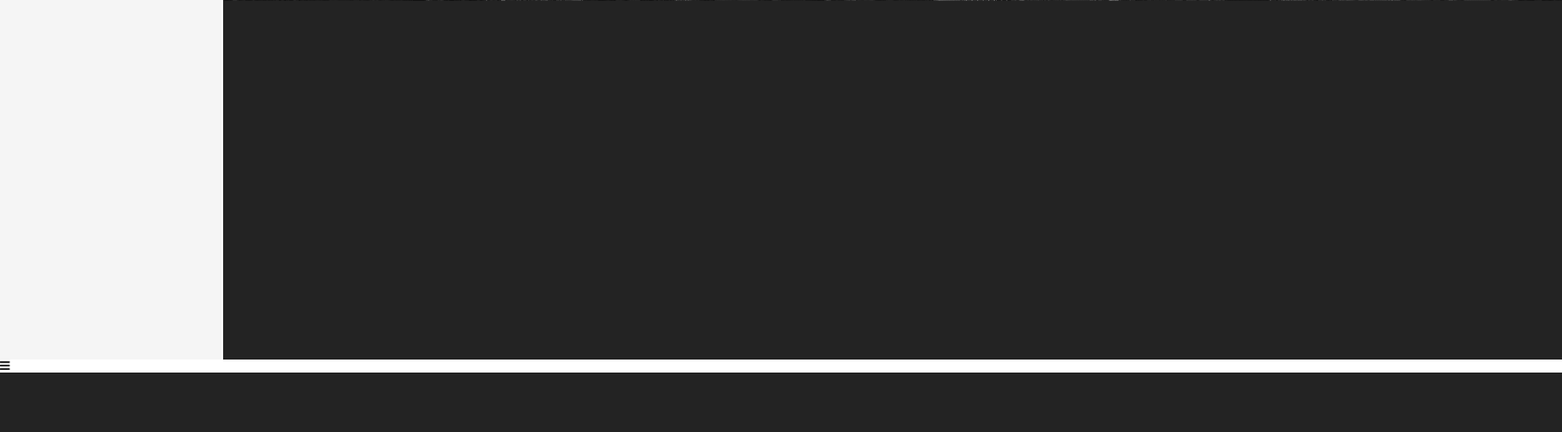
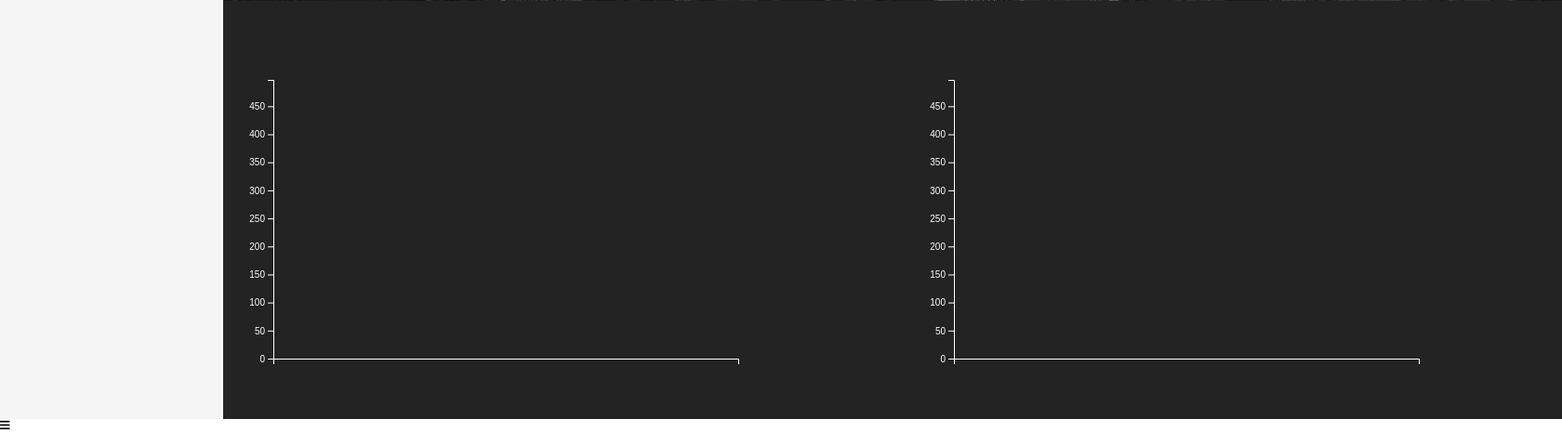
Before and after one commit to xerilius/covid19-status, a Flask app: template templates/dashboard.html in a window 1680 px wide. Shown: the part 399-864 px from the top of the page at 93% size. Before the commit the page ends 800 px from the top, so only its background shows below. Run offline with Flask 2, Linux system fonts and the light colour scheme; the template is opened without the code that fills it, so the values that code supplies are empty; some libraries are stand-ins or nearby versions; some web fonts are replaced.

Commit message:
Added sample charts to dashboard

```diff
--- a/templates/dashboard.html
+++ b/templates/dashboard.html
@@ -1,4 +1,6 @@
 {% extends 'base.html' %}
+<meta charset="utf-8">
+
 {% block title %}Dashboard{% endblock %}
 
 {% block content %}
@@ -34,7 +36,138 @@
       <div class="main-header__updates">Recent Items</div>
     </div>
     <div class="main-content">
+      <div id="confirmed-graph"></div>
+      <div id="fatalities-graph"></div>
     </div>
 </main>
+{% block javascript %}
+  <script src="https://d3js.org/d3.v5.js" charset="utf-8""></script>
+  <script>
+    var data = [
+    {"date": "2020-04-03T07:00:00.000Z","num": 497},
+    {"date": "2020-04-02T07:00:00.000Z","num": 450},
+    {"date": "2020-04-01T07:00:00.000Z","num": 434},
+    {"date": "2020-03-31T07:00:00.000Z","num": 397},
+    {"date": "2020-03-30T07:00:00.000Z","num": 374},
+    {"date": "2020-03-29T07:00:00.000Z","num": 340},
+    {"date": "2020-03-28T07:00:00.000Z","num": 308},
+    {"date": "2020-03-27T07:00:00.000Z","num": 279},
+    {"date": "2020-03-26T07:00:00.000Z","num": 223},
+    {"date": "2020-03-25T07:00:00.000Z","num": 178}
+    ];
 
+    var time_parse = d3.timeParse("%Y-%m-%d");
+    var time_format = d3.timeFormat("%Y-%m-%d");
+    var margin = {top: 25, right: 0, bottom: 25, left: 0}
+    var chart_width = 600;
+    var chart_height = 400;
+    var padding = 50;
+
+
+  // Format Date
+  data.forEach(function(e, i){
+      data[i].date=time_parse(e.date);
+  });
+
+  // Scales
+  var x_scale = d3.scaleTime()
+      .domain([
+          d3.min(data, function(d) {
+              return d.date;
+          }),
+          d3.max(data, function(d) {
+              return d.date;
+          })
+      ])
+      .range([padding, chart_width - padding]);
+
+  var y_scale = d3.scaleLinear()
+      .domain([
+          0, d3.max(data, function(d) {
+              return d.num;
+          })
+      ])
+      .range([chart_height - padding, padding]);
+
+  // Create SVG
+  var svg = d3.select("#fatalities-graph")
+      .append("svg")
+      .attr("width", chart_width)
+      .attr("height", chart_height);
+
+  // Create Axes
+  var x_axis = d3.axisBottom(x_scale)
+      .ticks(10)
+      .tickFormat(time_format);
+
+  var y_axis = d3.axisLeft(y_scale)
+      .ticks(12);
+
+  svg.append("g")
+      .attr("transform", "translate(0," + (chart_height - padding) + ")")
+      .call(x_axis);
+
+  svg.append("g")
+      .attr("transform", "translate(" + padding + ",0)")
+      .call(y_axis);
+
+  // Create Line
+  var line = d3.line()
+      .defined(function(d){
+          return d.num >= 0 && d.num <= 100;
+      })
+      .x(function( d ){
+          return x_scale( d.date );
+      })
+      .y(function( d ){
+          return y_scale( d.num );
+      });
+
+  svg.append('path') // a line is one continous path
+        .datum(data) // datum binds all data to 'path' element all at once
+        .attr('fill', 'none')
+        .attr('stroke', 'white')
+        .attr('stroke-width', 2)
+        .attr('d', line);
+
+  // Create SVG
+  var svg    =   d3.select("#confirmed-graph")
+      .append("svg")
+      .attr("width", chart_width)
+      .attr("height", chart_height);
+
+  // Create Axes
+  var x_axis =   d3.axisBottom(x_scale)
+      .ticks(10)
+      .tickFormat(time_format);
+  var y_axis =   d3.axisLeft(y_scale)
+      .ticks(12);
+
+  svg.append("g")
+      .attr("transform", "translate(0," + (chart_height - padding) + ")")
+      .call(x_axis);
+
+  svg.append("g")
+      .attr("transform", "translate(" + padding + ",0)")
+      .call(y_axis);
+
+    // Create Line
+    var line = d3.line()
+      .defined(function(d){
+          return d.num >= 0 && d.num <= 100;
+      })
+      .x(function( d ){
+          return x_scale( d.date );
+      })
+      .y(function( d ){
+          return y_scale( d.num );
+      });
+
+
+
+  </script>
+
+</div>
+</div>
 {% endblock %}
+{% endblock %}
```
